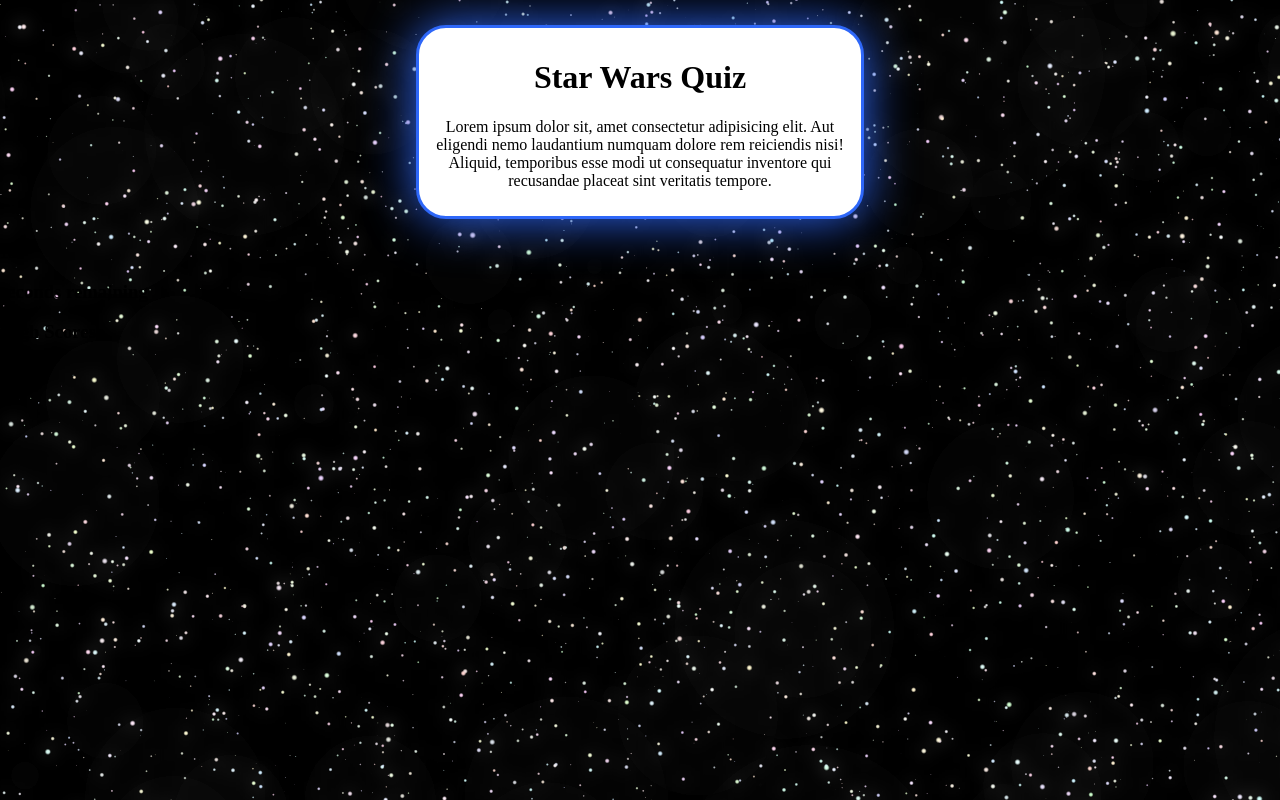
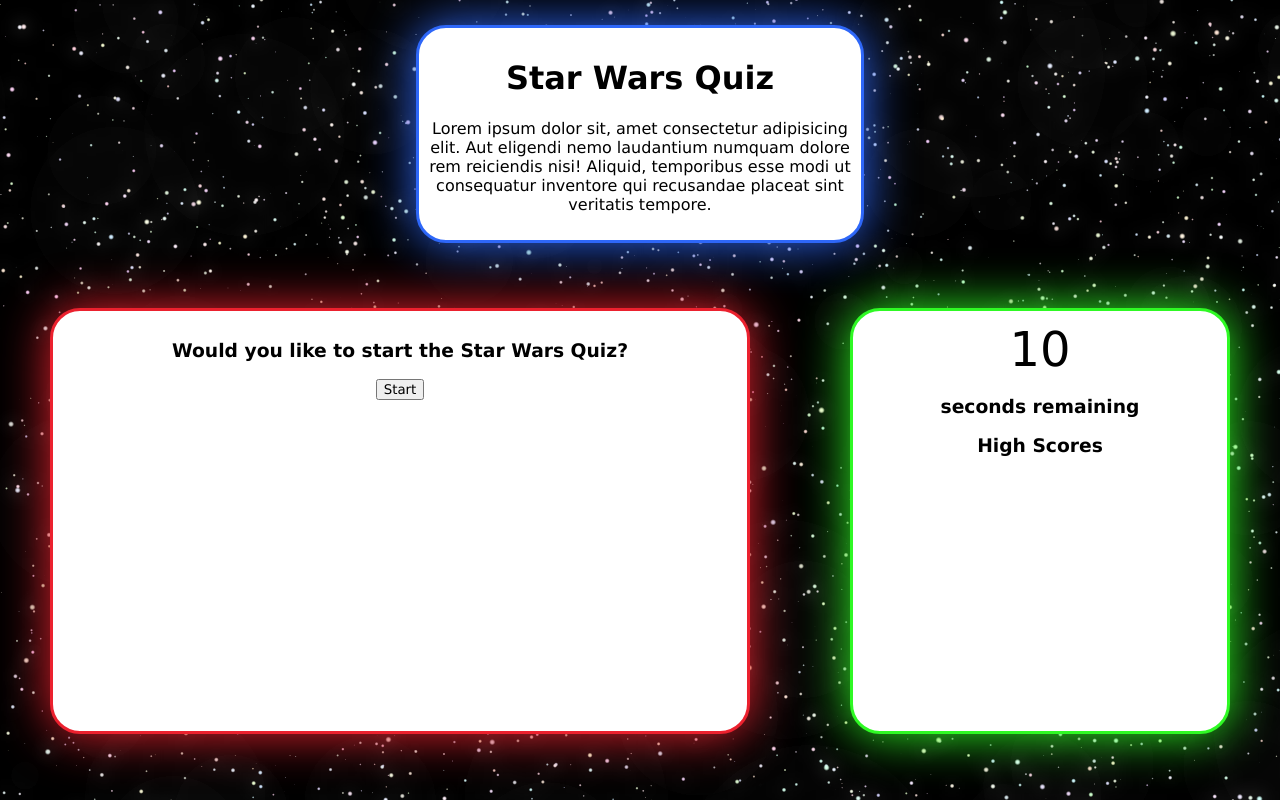
Before and after one commit to nickjchin/star-wars-quiz, a plain HTML site: page index.html in a window 1280 px wide. Drawn offline with Linux system fonts and the light colour scheme.

Commit message:
html and css ready for js

```diff
--- a/assets/style.css
+++ b/assets/style.css
@@ -1,3 +1,6 @@
+* {
+  font-family: Verdana;
+}
 body {
   margin: 0;
   background-image: url(./images/stars.png);
@@ -12,3 +15,35 @@ header {
   border-radius: 30px;
   box-shadow: 0 0 50px #2e67f8;
 }
+
+main {
+  display: flex;
+  flex-wrap: wrap;
+  justify-content: space-around;
+}
+
+.trivia-question,
+.timer {
+  height: 400px;
+  margin: 40px 50px;
+  padding: 10px;
+  text-align: center;
+  background-color: white;
+  border-radius: 30px;
+}
+
+.trivia-question {
+  border: 3px solid #eb212e;
+  box-shadow: 0 0 50px #eb212e;
+  flex: 1 1 50%;
+}
+
+.timer {
+  border: 3px solid #2ff924;
+  box-shadow: 0 0 50px #2ff924;
+  flex: 1 1 25%;
+}
+
+.timer-count {
+  font-size: 3em;
+}
--- a/index.html
+++ b/index.html
@@ -22,28 +22,29 @@
 
     <main>
       <!-- Question & Answers -->
-      <section>
-        <div class="trivia-question">
-          <div class="multiple-choice"></div>
+      <section class="trivia-question">
+        <div class="multiple-choice">
+          <h3>Would you like to start the Star Wars Quiz?</h3>
+          <button class="start-button">Start</button>
         </div>
       </section>
 
       <!-- Timer & High Scores -->
-      <section>
         <!-- Timer -->
-        <div class="timer">
+        <section class="timer">
           <div class="timer-text">
             <div class="timer-count">10</div>
             <h3>seconds remaining</h3>
           </div>
         </div>
+
+        <!-- High Scores -->
         <div class="high-score">
           <div class="high-score-text">
             <h3>High Scores</h3>
             <div class="score-list"></div>
           </div>
-        </div>
-      </section>
+        </section>
     </main>
 
     <script src="./assets/script.js"></script>
```
